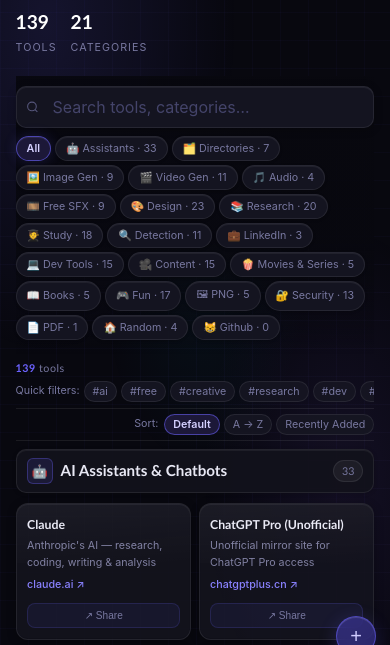
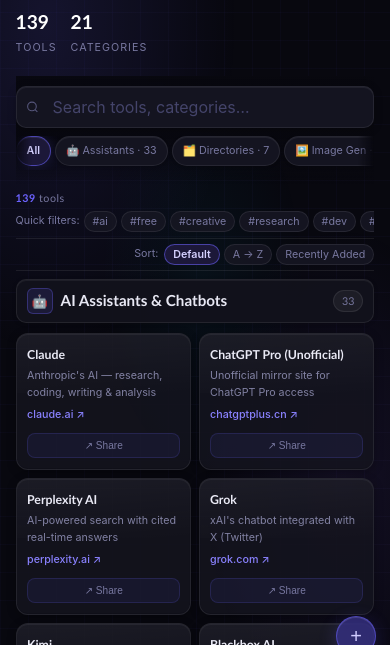
Before and after one commit to deepvoidx/master-resource, a plain HTML site: page index.html in a window 390 px wide. Shown: the part 128-773 px from the top of the page. Drawn offline with Linux system fonts and the light colour scheme.

Commit message:
Update styles.css

```diff
--- a/styles.css
+++ b/styles.css
@@ -100,7 +100,27 @@
 input[type=search]::-webkit-search-cancel-button{-webkit-appearance:none;}
 
 /* ── Category filter buttons — solid, no backdrop-filter ── */
-.fwrap{display:flex;flex-wrap:wrap;gap:clamp(4px,.6vw,8px);}
+.fwrap{
+  display:flex;flex-wrap:wrap;gap:clamp(4px,.6vw,8px);
+  width:100%;
+}
+/* On mobile: single scrollable row instead of wrapping chaos */
+@media(max-width:600px){
+  .fwrap{
+    flex-wrap:nowrap;
+    overflow-x:auto;
+    -webkit-overflow-scrolling:touch;
+    scrollbar-width:none;
+    -ms-overflow-style:none;
+    padding-bottom:4px;
+    /* Fade edges to hint scrollability */
+    -webkit-mask-image:linear-gradient(to right,transparent 0,#000 16px,#000 calc(100% - 16px),transparent 100%);
+    mask-image:linear-gradient(to right,transparent 0,#000 16px,#000 calc(100% - 16px),transparent 100%);
+    scroll-snap-type:x proximity;
+  }
+  .fwrap::-webkit-scrollbar{display:none;}
+  .fb{scroll-snap-align:start;flex-shrink:0;}
+}
 .fb{
   background:rgba(22,22,34,0.92);
   border:1px solid var(--g-bdr);color:var(--mute);
@@ -411,6 +431,10 @@
   .modal-box{padding:20px;}
   .modal-actions{flex-direction:column;}
   .modal-submit,.modal-cancel{width:100%;}
+  /* Search takes full width, filter row below it */
+  .ctrl{flex-direction:column;gap:8px;}
+  .sw{flex:none;width:100%;max-width:100%;}
+  .fwrap{width:100%;}
 }
 
 /* ── Touch targets ── */
```
